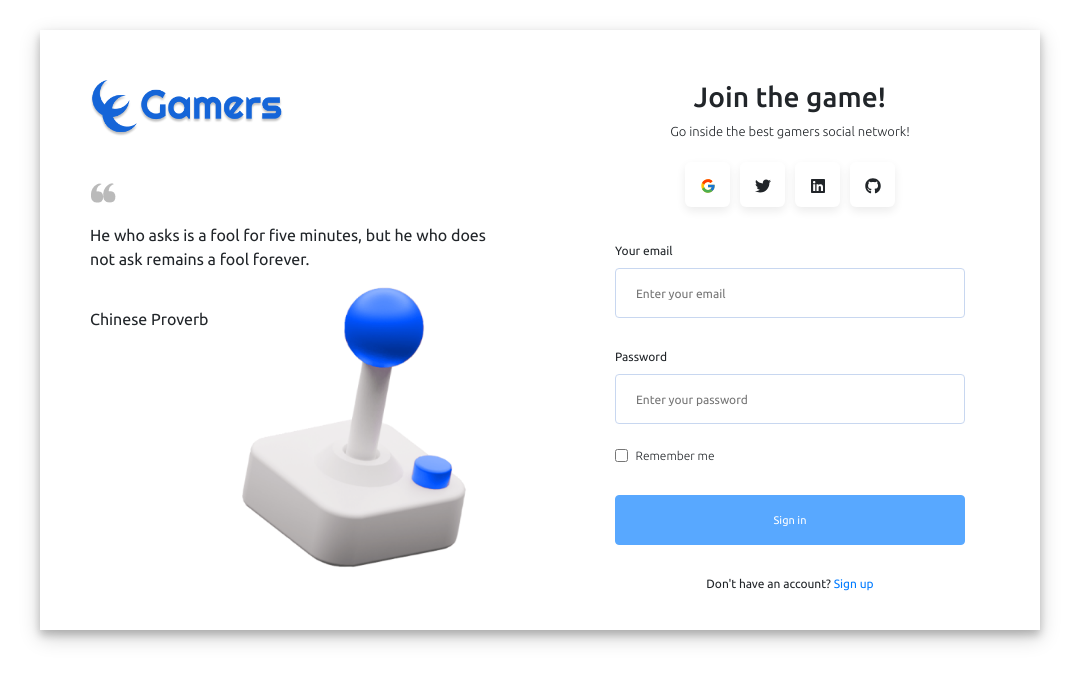
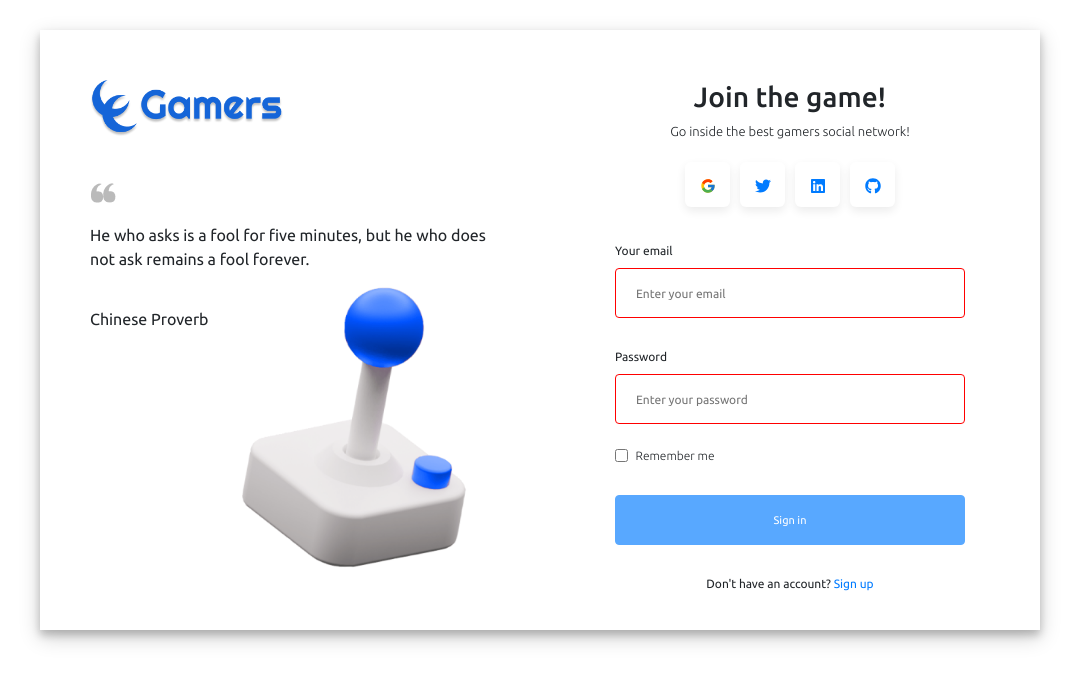
Before and after one commit to Mezebu/gamers, a React (Create React App) app: page / in a window 1280 px wide. Shown: the top 682 px of the page, without its empty margins (100-1179 px from the left). Built offline with nearby package versions, Linux system fonts and the light colour scheme.

Commit message:
error message update

```diff
--- a/src/App.css
+++ b/src/App.css
@@ -340,6 +340,10 @@ html {
   color: red;
 }
 
+.error-input {
+  border: 1px solid red;
+}
+
 .login-form-label {
   display: flex;
   justify-content: space-between;
@@ -409,6 +413,5 @@ html {
   }
   .success-text {
     font-size: 12px;
-    color: blue;
   }
 }
--- a/src/components/LoginPage.jsx
+++ b/src/components/LoginPage.jsx
@@ -79,16 +79,36 @@ const LoginPage = () => {
           <p>Go inside the best gamers social network!</p>
           <div className="socials">
             <div className="social-icons">
-              <FcGoogle />
+              <a href="https://www.google.com" target="_blank" rel="noreferrer">
+                <FcGoogle />
+              </a>
             </div>
             <div className="social-icons">
-              <FaTwitter />
+              <a
+                href="https://www.twitter.com"
+                target="_blank"
+                rel="noreferrer"
+              >
+                <FaTwitter />
+              </a>
             </div>
             <div className="social-icons">
-              <FaLinkedin />
+              <a
+                href="https://www.linkedin.com"
+                target="_blank"
+                rel="noreferrer"
+              >
+                <FaLinkedin />
+              </a>
             </div>
             <div className="social-icons">
-              <FaGithub />
+              <a
+                href="https://github.com/Mezebu"
+                target="_blank"
+                rel="noreferrer"
+              >
+                <FaGithub />
+              </a>
             </div>
           </div>
         </div>
@@ -101,7 +121,7 @@ const LoginPage = () => {
               )}
             </label>
             <input
-              className="login-form-input"
+              className={`login-form-input ${emailValid ? "" : "error-input"}`}
               type="text"
               name="email"
               placeholder="Enter your email"
@@ -120,7 +140,9 @@ const LoginPage = () => {
               )}
             </label>
             <input
-              className="login-form-input"
+              className={`login-form-input ${
+                passwordValid ? "" : "error-input"
+              }`}
               type="password"
               name="password"
               placeholder="Enter your password"
--- a/src/components/RegistrationPage.jsx
+++ b/src/components/RegistrationPage.jsx
@@ -120,7 +120,7 @@ const RegistrationPage = () => {
                 )}
               </label>
               <input
-                className="form-input"
+                className={`form-input ${emailValid ? "" : "error-input"}`}
                 type="text"
                 name="email"
                 placeholder="Enter your email"
@@ -141,7 +141,7 @@ const RegistrationPage = () => {
                 )}
               </label>
               <input
-                className="form-input"
+                className={`form-input ${passwordValid ? "" : "error-input"}`}
                 type="password"
                 name="password"
                 placeholder="Enter your password"
@@ -162,7 +162,9 @@ const RegistrationPage = () => {
                 )}
               </label>
               <input
-                className="form-input"
+                className={`form-input ${
+                  confirmPasswordValid ? "" : "error-input"
+                }`}
                 type="password"
                 name="confirmpassword"
                 placeholder="Repeat password"
```
